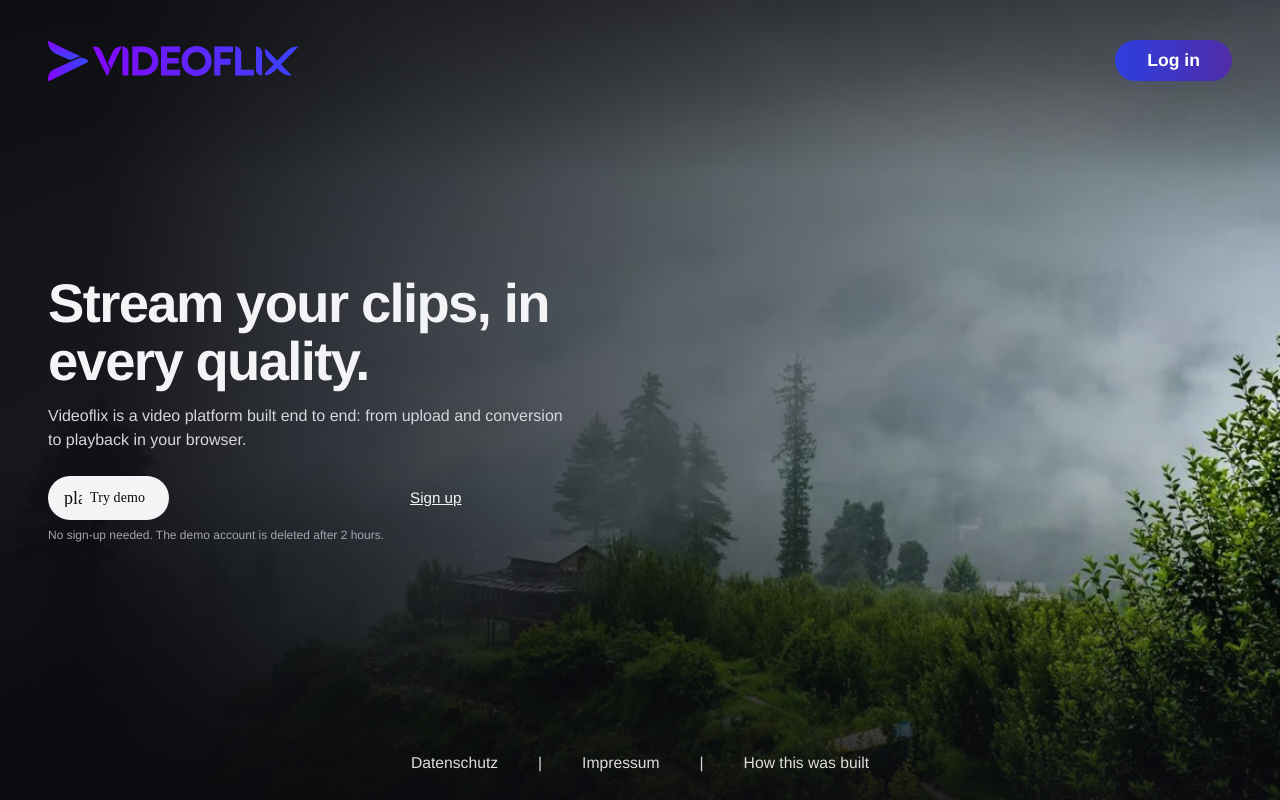
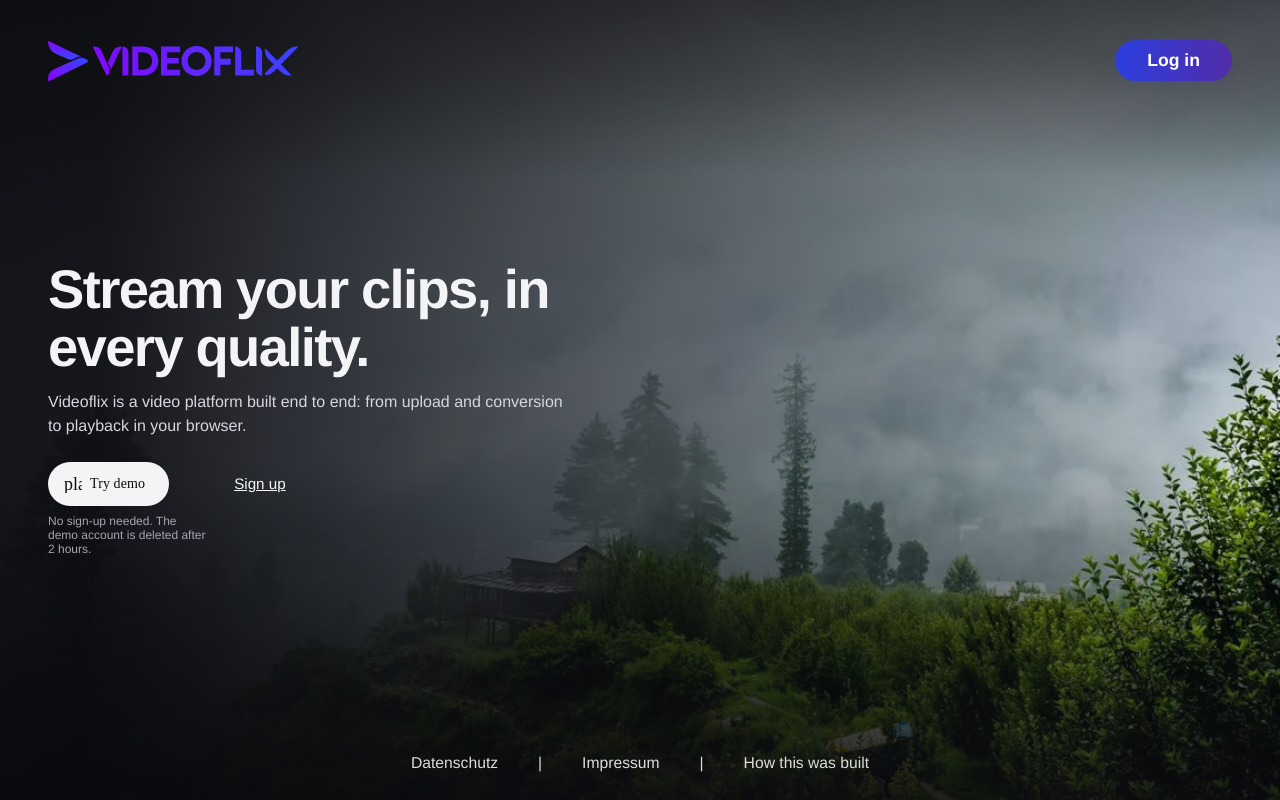
Before and after one commit to PhilippKlinger/videoflix-frontend, an Angular app: page / in a window 1280 px wide. Built offline with nearby package versions, Linux system fonts and the light colour scheme; a web font is replaced by a local one.

Commit message:
fix: keep Sign up next to Try demo on the landing page

```diff
--- a/src/app/authentication/demo-button/demo-button.component.scss
+++ b/src/app/authentication/demo-button/demo-button.component.scss
@@ -20,6 +20,8 @@
 }
 
 .demo-hint {
+  // A host can cap the width, so a long hint does not widen the column.
+  max-width: var(--demo-hint-max-width, none);
   color: var(--vf-mute);
   font-size: 12px;
 }
--- a/src/app/authentication/home/home.component.scss
+++ b/src/app/authentication/home/home.component.scss
@@ -64,6 +64,8 @@
   .actions {
     --demo-align: flex-start;
     --demo-text-align: left;
+    // The hint wraps instead of pushing "Sign up" away from the button.
+    --demo-hint-max-width: 24ch;
     display: flex;
     flex-wrap: wrap;
     align-items: flex-start;
```
